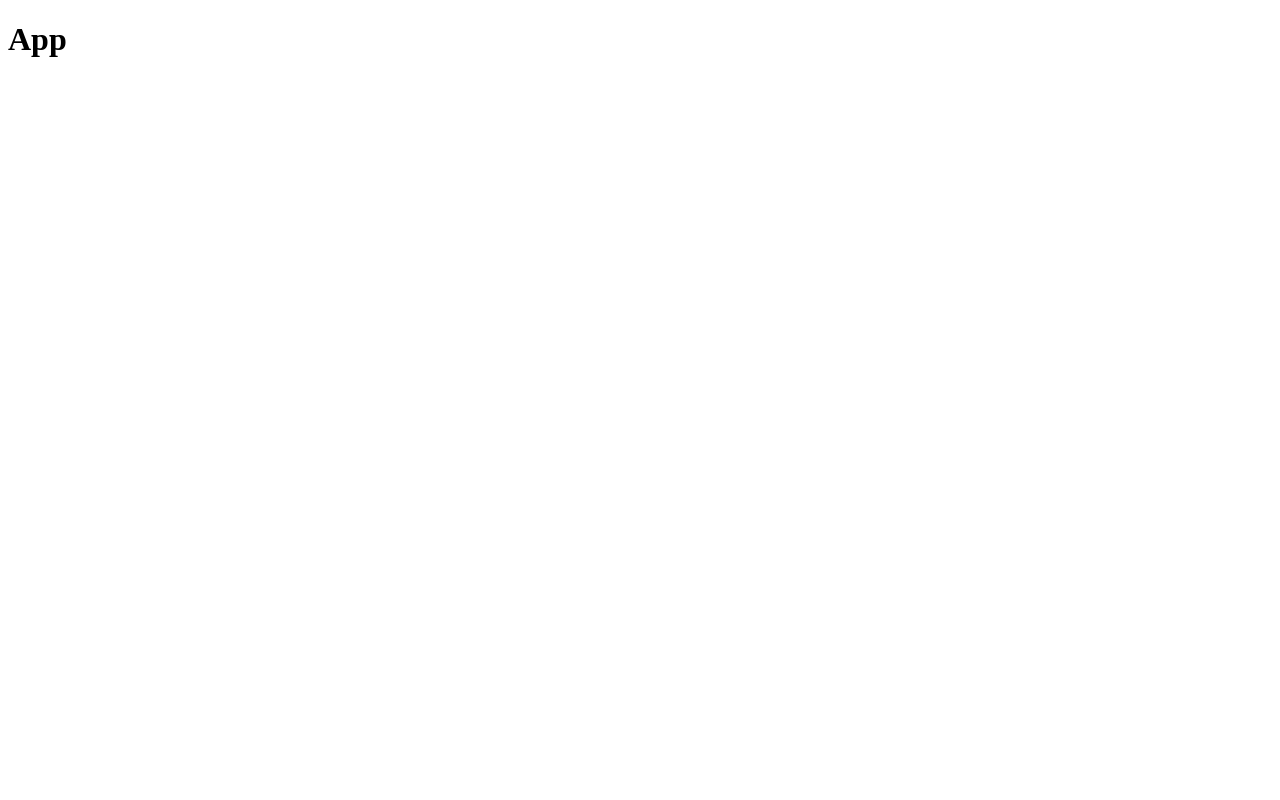
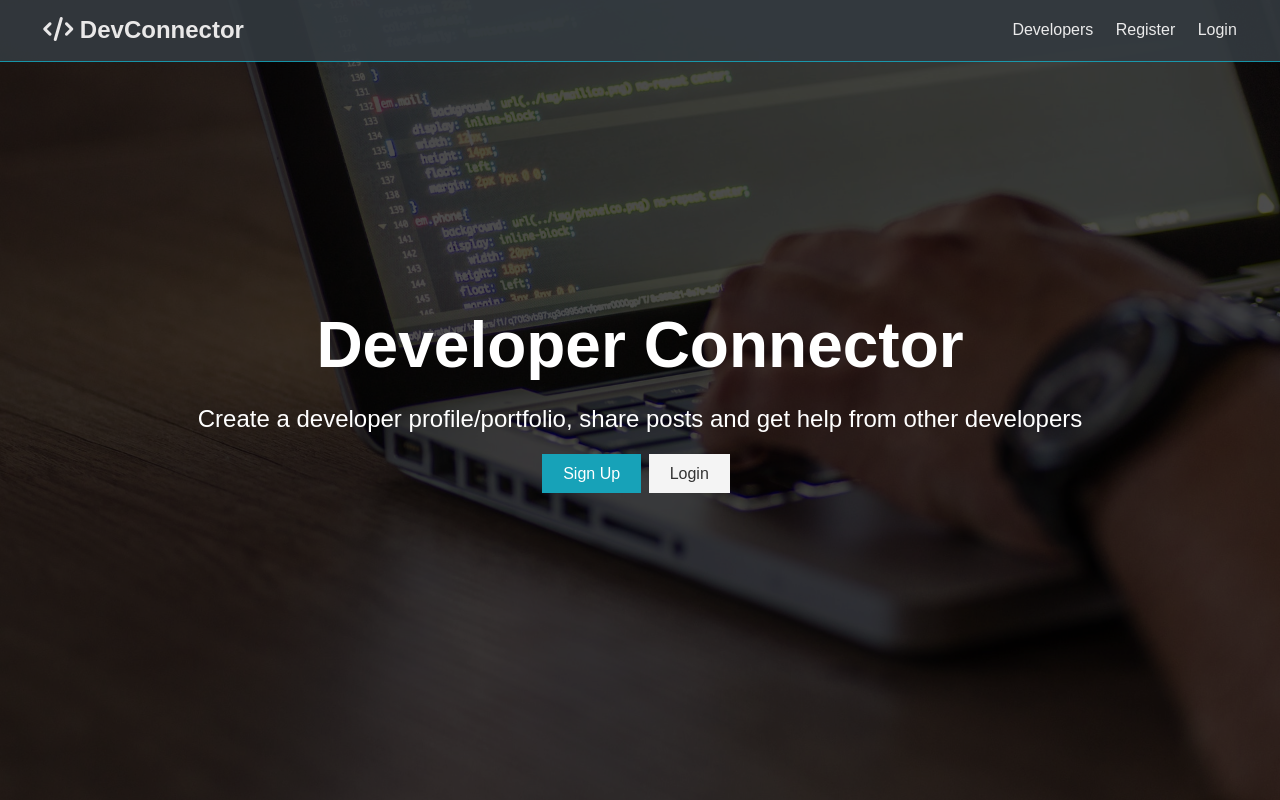
Before and after one commit to joeyglasser/DEVCONNECTOR, a React (Create React App) app in the folder client/: page / in a window 1280 px wide. Built offline with nearby package versions, Linux system fonts and the light colour scheme.

Commit message:
added landing page and navigation bar

```diff
--- a/client/public/index.html
+++ b/client/public/index.html
@@ -5,39 +5,18 @@
     <link rel="icon" href="%PUBLIC_URL%/favicon.ico" />
     <meta name="viewport" content="width=device-width, initial-scale=1" />
     <meta name="theme-color" content="#000000" />
+    <script src="https://kit.fontawesome.com/2beb35efbc.js" crossorigin="anonymous"></script>
     <meta
       name="description"
       content="Web site created using create-react-app"
     />
     <link rel="apple-touch-icon" href="%PUBLIC_URL%/logo192.png" />
-    <!--
-      manifest.json provides metadata used when your web app is installed on a
-      user's mobile device or desktop. See https://developers.google.com/web/fundamentals/web-app-manifest/
-    -->
     <link rel="manifest" href="%PUBLIC_URL%/manifest.json" />
-    <!--
-      Notice the use of %PUBLIC_URL% in the tags above.
-      It will be replaced with the URL of the `public` folder during the build.
-      Only files inside the `public` folder can be referenced from the HTML.
 
-      Unlike "/favicon.ico" or "favicon.ico", "%PUBLIC_URL%/favicon.ico" will
-      work correctly both with client-side routing and a non-root public URL.
-      Learn how to configure a non-root public URL by running `npm run build`.
-    -->
-    <title>React App</title>
+    <title>Welcome To DevConnector</title>
   </head>
   <body>
     <noscript>You need to enable JavaScript to run this app.</noscript>
     <div id="root"></div>
-    <!--
-      This HTML file is a template.
-      If you open it directly in the browser, you will see an empty page.
-
-      You can add webfonts, meta tags, or analytics to this file.
-      The build step will place the bundled scripts into the <body> tag.
-
-      To begin the development, run `npm start` or `yarn start`.
-      To create a production bundle, use `npm run build` or `yarn build`.
-    -->
   </body>
 </html>
--- a/client/src/App.css
+++ b/client/src/App.css
@@ -1,38 +1,577 @@
-.App {
+/* Global Styles */
+:root {
+  --primary-color: #17a2b8;
+  --dark-color: #343a40;
+  --light-color: #f4f4f4;
+  --danger-color: #dc3545;
+  --success-color: #28a745;
+}
+
+* {
+  box-sizing: border-box;
+  margin: 0;
+  padding: 0;
+}
+
+body {
+  font-family: "Raleway", sans-serif;
+  font-size: 1rem;
+  line-height: 1.6;
+  background-color: #fff;
+  color: #333;
+}
+
+a {
+  color: var(--primary-color);
+  text-decoration: none;
+}
+
+ul {
+  list-style: none;
+}
+
+img {
+  width: 100%;
+}
+
+/* Utilities */
+.container {
+  max-width: 1100px;
+  margin: auto;
+  overflow: hidden;
+  padding: 0 2rem;
+  margin-top: 6rem;
+  margin-bottom: 3rem;
+}
+
+/* Text Styles*/
+.x-large {
+  font-size: 4rem;
+  line-height: 1.2;
+  margin-bottom: 1rem;
+}
+
+.large {
+  font-size: 3rem;
+  line-height: 1.2;
+  margin-bottom: 1rem;
+}
+
+.lead {
+  font-size: 1.5rem;
+  margin-bottom: 1rem;
+}
+
+.text-center {
   text-align: center;
 }
 
-.App-logo {
-  height: 40vmin;
-  pointer-events: none;
+.text-primary {
+  color: var(--primary-color);
 }
 
-@media (prefers-reduced-motion: no-preference) {
-  .App-logo {
-    animation: App-logo-spin infinite 20s linear;
-  }
+.text-dark {
+  color: var(--dark-color);
 }
 
-.App-header {
-  background-color: #282c34;
-  min-height: 100vh;
+/* Padding */
+.p {
+  padding: 0.5rem;
+}
+.p-1 {
+  padding: 1rem;
+}
+.p-2 {
+  padding: 2rem;
+}
+.p-3 {
+  padding: 3rem;
+}
+.py {
+  padding: 0.5rem 0;
+}
+.py-1 {
+  padding: 1rem 0;
+}
+.py-2 {
+  padding: 2rem 0;
+}
+.py-3 {
+  padding: 3rem 0;
+}
+
+/* Margin */
+.m {
+  margin: 0.5rem;
+}
+.m-1 {
+  margin: 1rem;
+}
+.m-2 {
+  margin: 2rem;
+}
+.m-3 {
+  margin: 3rem;
+}
+.my {
+  margin: 0.5rem 0;
+}
+.my-1 {
+  margin: 1rem 0;
+}
+.my-2 {
+  margin: 2rem 0;
+}
+.my-3 {
+  margin: 3rem 0;
+}
+
+.btn {
+  display: inline-block;
+  background: var(--light-color);
+  color: #333;
+  padding: 0.4rem 1.3rem;
+  font-size: 1rem;
+  border: none;
+  cursor: pointer;
+  margin-right: 0.5rem;
+  transition: opacity 0.2s ease-in;
+  outline: none;
+}
+
+.badge {
+  font-size: 0.8rem;
+  padding: 0.1rem;
+  text-align: center;
+  margin: 0.3rem;
+  background: var(--light-color);
+  color: #333;
+}
+
+.alert {
+  padding: 0.8rem;
+  margin: 1rem 0;
+  opacity: 0.9;
+  background: var(--light-color);
+  color: #333;
+}
+
+.btn-primary,
+.bg-primary,
+.badge-primary,
+.alert-primary {
+  background: var(--primary-color);
+  color: #fff;
+}
+
+.btn-light,
+.bg-light,
+.badge-light,
+.alert-light {
+  background: var(--light-color);
+  color: #333;
+}
+
+.btn-dark,
+.bg-dark,
+.badge-dark,
+.alert-dark {
+  background: var(--dark-color);
+  color: #fff;
+}
+
+.btn-danger,
+.bg-danger,
+.badge-danger,
+.alert-danger {
+  background: var(--danger-color);
+  color: #fff;
+}
+
+.btn-success,
+.bg-success,
+.badge-success,
+.alert-success {
+  background: var(--success-color);
+  color: #fff;
+}
+
+.btn-white,
+.bg-white,
+.badge-white,
+.alert-white {
+  background: #fff;
+  color: #333;
+  border: #ccc solid 1px;
+}
+
+.btn:hover {
+  opacity: 0.8;
+}
+
+.bg-light,
+.badge-light {
+  border: #ccc solid 1px;
+}
+
+.round-img {
+  border-radius: 50%;
+}
+
+.line {
+  height: 1px;
+  background: #ccc;
+  margin: 1.5rem 0;
+}
+
+/* Overlay */
+.dark-overlay {
+  background-color: rgba(0, 0, 0, 0.7);
+  position: absolute;
+  top: 0;
+  left: 0;
+  width: 100%;
+  height: 100%;
+}
+
+/* Forms */
+.form .form-group {
+  margin: 1.2rem 0;
+}
+
+.form .form-text {
+  display: block;
+  margin-top: 0.3rem;
+  color: #888;
+}
+
+.form input[type="text"],
+.form input[type="email"],
+.form input[type="password"],
+.form input[type="date"],
+.form select,
+.form textarea {
+  display: block;
+  width: 100%;
+  padding: 0.4rem;
+  font-size: 1.2rem;
+  border: 1px solid #ccc;
+}
+
+.form input[type="submit"],
+button {
+  font: inherit;
+}
+
+.form .social-input {
+  display: flex;
+}
+
+.form .social-input i {
+  padding: 0.5rem;
+  width: 4rem;
+}
+
+.form .social-input i.fa-twitter {
+  color: #38a1f3;
+}
+.form .social-input i.fa-facebook {
+  color: #3b5998;
+}
+.form .social-input i.fa-instagram {
+  color: #3f729b;
+}
+.form .social-input i.fa-youtube {
+  color: #c4302b;
+}
+.form .social-input i.fa-linkedin {
+  color: #0077b5;
+}
+
+.table th,
+.table td {
+  padding: 1rem;
+  text-align: left;
+}
+
+.table th {
+  background: var(--light-color);
+}
+
+/* Navbar */
+.navbar {
+  display: flex;
+  justify-content: space-between;
+  align-items: center;
+  padding: 0.7rem 2rem;
+  position: fixed;
+  z-index: 1;
+  width: 100%;
+  top: 0;
+  border-bottom: solid 1px var(--primary-color);
+  opacity: 0.9;
+}
+
+.navbar ul {
+  display: flex;
+}
+
+.navbar a {
+  color: #fff;
+  padding: 0.45rem;
+  margin: 0 0.25rem;
+}
+
+.navbar a:hover {
+  color: var(--primary-color);
+}
+
+.navbar .welcome span {
+  margin-right: 0.6rem;
+}
+
+/* Landing Page */
+.landing {
+  position: relative;
+  background: url("./img/showcase.jpg") no-repeat center center/cover;
+  height: 100vh;
+}
+
+.landing-inner {
+  color: #fff;
+  height: 100%;
+  width: 80%;
+  margin: auto;
   display: flex;
   flex-direction: column;
   align-items: center;
   justify-content: center;
-  font-size: calc(10px + 2vmin);
-  color: white;
+  text-align: center;
 }
 
-.App-link {
-  color: #61dafb;
+/* Profiles Page */
+.profile {
+  display: grid;
+  grid-template-columns: 2fr 4fr 2fr;
+  align-items: center;
+  grid-gap: 2rem;
+  padding: 1rem;
+  line-height: 1.8;
+  margin-bottom: 1rem;
 }
 
-@keyframes App-logo-spin {
-  from {
-    transform: rotate(0deg);
+/* Profile Page */
+.profile-grid {
+  display: grid;
+  grid-template-areas:
+    "top top"
+    "about about"
+    "exp edu"
+    "github github";
+  grid-gap: 1rem;
+}
+
+.profile-top {
+  grid-area: top;
+  display: flex;
+  flex-direction: column;
+  align-items: center;
+  justify-content: center;
+  text-align: center;
+}
+
+.profile-top img {
+  width: 250px;
+}
+
+.profile-top .icons a {
+  color: #fff;
+  margin: 0 0.3rem;
+}
+
+.profile-top .icons a:hover {
+  color: var(--dark-color);
+}
+
+.profile-about {
+  grid-area: about;
+  text-align: center;
+}
+
+.profile-about .skills {
+  display: flex;
+  align-items: center;
+  justify-content: center;
+  text-align: center;
+}
+
+.profile-exp {
+  grid-area: exp;
+}
+
+.profile-edu {
+  grid-area: edu;
+}
+
+.profile-exp h2,
+.profile-edu h2 {
+  margin-bottom: 1rem;
+}
+
+.profile-exp > div,
+.profile-edu > div {
+  margin-bottom: 1rem;
+  padding-bottom: 1rem;
+  border-bottom: #ccc 1px dotted;
+}
+
+.profile-exp > div:last-child,
+.profile-edu > div:last-child {
+  border: 0;
+}
+
+.profile-exp p,
+.profile-edu p {
+  margin: 0.5rem 0;
+}
+
+.profile-github {
+  grid-area: github;
+}
+
+.profile-github .repo {
+  display: flex;
+}
+
+.profile-github .repo > div:first-child {
+  flex: 7;
+  flex-basis: 70%;
+}
+
+.profile-github > div:last-child {
+  flex: 3;
+  flex-basis: 20%;
+}
+
+/* Posts Page */
+.post-form .post-form-header {
+  background: var(--primary-color);
+  padding: 0.5rem;
+}
+
+.post {
+  display: grid;
+  grid-template-columns: 1fr 4fr;
+  grid-gap: 2rem;
+  align-items: center;
+}
+
+.post > div:first-child {
+  text-align: center;
+}
+
+.post img {
+  width: 100px;
+}
+
+.post .comment-count {
+  background: var(--light-color);
+  color: var(--primary-color);
+  padding: 0.1rem 0.2rem;
+  border-radius: 5px;
+  font-size: 0.8rem;
+}
+
+.post .post-date {
+  color: #aaa;
+  font-size: 0.8rem;
+  margin-bottom: 0.5rem;
+}
+
+/* Mobile Styles */
+@media (max-width: 700px) {
+  .container {
+    margin-top: 8rem;
   }
-  to {
-    transform: rotate(360deg);
+
+  .hide-sm {
+    display: none;
+  }
+
+  /* Text Styles */
+  .x-large {
+    font-size: 3rem;
+  }
+
+  .large {
+    font-size: 2rem;
+  }
+
+  .lead {
+    font-size: 1rem;
+  }
+
+  /* Navbar */
+  .navbar {
+    display: block;
+    text-align: center;
+  }
+
+  .navbar ul {
+    text-align: center;
+    justify-content: center;
+  }
+
+  .navbar h1 {
+    margin-bottom: 1rem;
+  }
+
+  .navbar .welcome {
+    display: none;
+  }
+
+  /* Profiles Page */
+  .profile {
+    grid-template-columns: 1fr;
+    text-align: center;
+  }
+
+  .profile ul {
+    display: none;
+  }
+
+  /* Profile Page */
+
+  .profile-top img,
+  .profile img {
+    width: 200px;
+    margin: auto;
+  }
+
+  .profile-grid {
+    grid-template-areas:
+      "top"
+      "about"
+      "exp"
+      "edu"
+      "github";
+  }
+
+  .profile-about .skills {
+    flex-direction: column;
+  }
+
+  .dash-buttons a {
+    display: block;
+    width: 100%;
+    margin-bottom: 0.2rem;
+  }
+
+  .post {
+    grid-template-columns: 1fr;
+  }
+  .post a,
+  .post button {
+    padding: 0.3rem 0.4rem;
   }
 }
--- a/client/src/App.js
+++ b/client/src/App.js
@@ -1,9 +1,12 @@
 import React, { Fragment } from "react";
+import Navbar from "./components/layout/Navbar";
+import Landing from "./components/layout/Landing";
 import "./App.css";
 
 const App = () => (
   <Fragment>
-    <h1>App</h1>
+    <Navbar />
+    <Landing />
   </Fragment>
 );
 
--- /dev/null
+++ b/client/src/components/layout/Landing.js
@@ -0,0 +1,27 @@
+import React from "react";
+
+export const Landing = () => {
+  return (
+    <section className="landing">
+      <div className="dark-overlay">
+        <div className="landing-inner">
+          <h1 className="x-large">Developer Connector</h1>
+          <p className="lead">
+            Create a developer profile/portfolio, share posts and get help from
+            other developers
+          </p>
+          <div className="buttons">
+            <a href="register.html" className="btn btn-primary">
+              Sign Up
+            </a>
+            <a href="login.html" className="btn btn-light">
+              Login
+            </a>
+          </div>
+        </div>
+      </div>
+    </section>
+  );
+};
+
+export default Landing;
--- /dev/null
+++ b/client/src/components/layout/Navbar.js
@@ -0,0 +1,26 @@
+import React from "react";
+
+export const Navbar = () => {
+  return (
+    <nav className="navbar bg-dark">
+      <h1>
+        <a href="index.html">
+          <i className="fas fa-code"></i> DevConnector
+        </a>
+      </h1>
+      <ul>
+        <li>
+          <a href="profiles.html">Developers</a>
+        </li>
+        <li>
+          <a href="register.html">Register</a>
+        </li>
+        <li>
+          <a href="login.html">Login</a>
+        </li>
+      </ul>
+    </nav>
+  );
+};
+
+export default Navbar;
```
Also changed, not shown: client/src/img/showcase.jpg (added).
